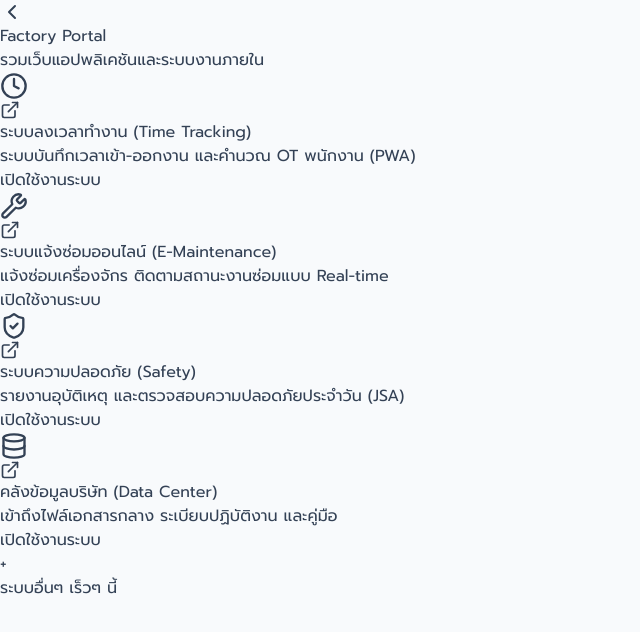
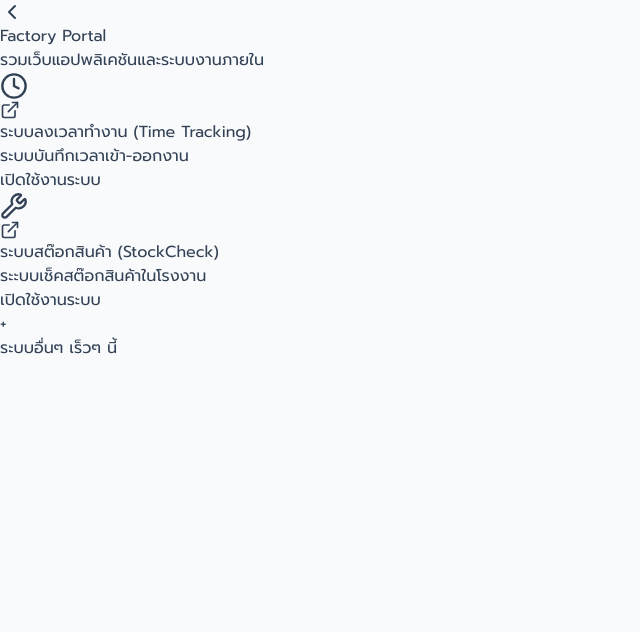
Before and after one commit to eakathit/factory-docs-system, a React (Vite) app: page /factory-portal in a window 1280 px wide. Shown: the top 632 px of the page, without its empty margins (0-640 px from the left). Built offline with nearby package versions, Linux system fonts and the light colour scheme; no server answers.

Commit message:
update layout

```diff
--- a/src/FactoryPortal.jsx
+++ b/src/FactoryPortal.jsx
@@ -16,40 +16,22 @@ const FactoryPortal = () => {
     {
       id: 1,
       title: "ระบบลงเวลาทำงาน (Time Tracking)", // โปรเจกต์ Firebase 1
-      description: "ระบบบันทึกเวลาเข้า-ออกงาน และคำนวณ OT พนักงาน (PWA)",
-      url: "https://your-firebase-project-1.web.app", // 🔴 ใส่ Link จริงตรงนี้
+      description: "ระบบบันทึกเวลาเข้า-ออกงาน",
+      url: "https://timetracker-f1e11.web.app/", // 🔴 ใส่ Link จริงตรงนี้
       icon: Clock,
-      color: "bg-orange-500",
-      gradient: "from-orange-500 to-red-500"
+      color: "bg-orange-300",
+      gradient: "from-orange-400 to-red-400"
     },
     {
       id: 2,
-      title: "ระบบแจ้งซ่อมออนไลน์ (E-Maintenance)", // โปรเจกต์ Firebase 2
-      description: "แจ้งซ่อมเครื่องจักร ติดตามสถานะงานซ่อมแบบ Real-time",
-      url: "https://your-firebase-project-2.web.app", // 🔴 ใส่ Link จริงตรงนี้
+      title: "ระบบสต๊อกสินค้า (StockCheck)", // โปรเจกต์ Firebase 2
+      description: "ระะบบเช็คสต๊อกสินค้าในโรงงาน",
+      url: "https://stockapppwa.web.app/", // 🔴 ใส่ Link จริงตรงนี้
       icon: Wrench,
       color: "bg-blue-600",
       gradient: "from-blue-600 to-indigo-600"
     },
-    // ตัวอย่างระบบอื่นๆ ในอนาคต (หรือระบบที่มีอยู่แล้ว)
-    {
-      id: 3,
-      title: "ระบบความปลอดภัย (Safety)",
-      description: "รายงานอุบัติเหตุ และตรวจสอบความปลอดภัยประจำวัน (JSA)",
-      url: "#",
-      icon: ShieldCheck,
-      color: "bg-emerald-500",
-      gradient: "from-emerald-500 to-teal-500"
-    },
-    {
-      id: 4,
-      title: "คลังข้อมูลบริษัท (Data Center)",
-      description: "เข้าถึงไฟล์เอกสารกลาง ระเบียบปฏิบัติงาน และคู่มือ",
-      url: "#",
-      icon: Database,
-      color: "bg-slate-500",
-      gradient: "from-slate-500 to-slate-700"
-    }
+
   ]
 
   return (
@@ -88,7 +70,7 @@ const FactoryPortal = () => {
               {/* Icon & Title */}
               <div className="relative z-10 flex-1">
                 <div className="flex justify-between items-start mb-4">
-                  <div className={`w-14 h-14 rounded-2xl ${app.gradient} flex items-center justify-center text-white shadow-lg shadow-gray-200`}>
+                  <div className={`w-14 h-14 rounded-2xl bg-gradient-to-br ${app.gradient} flex items-center justify-center text-white shadow-lg shadow-gray-200`}>
                     <app.icon size={28} />
                   </div>
                   <div className="p-2 bg-slate-50 rounded-full text-slate-400 group-hover:bg-blue-50 group-hover:text-blue-600 transition-colors">
```
